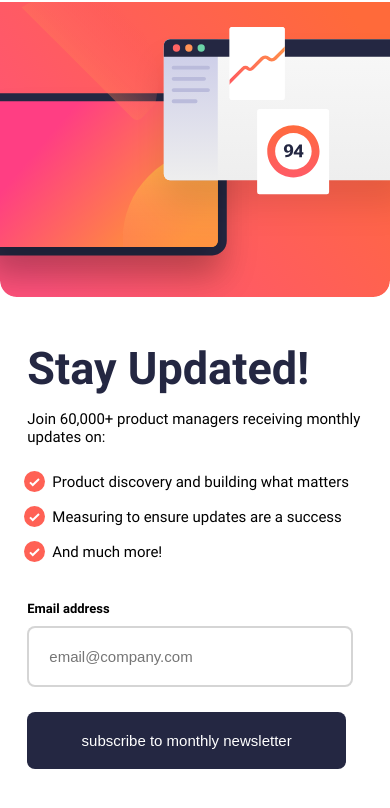
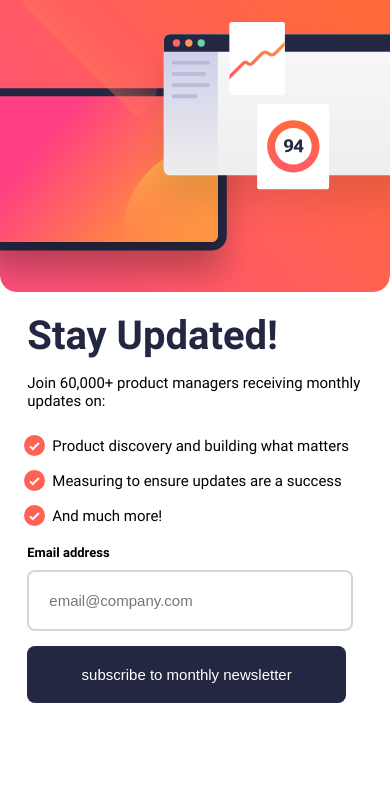
Before and after one commit to Edu-hsf/Coding_Projects, a plain HTML site: page Validate-Email-Project/home.html in a window 390 px wide. Shown: the top 808 px of the page. Drawn offline with Linux system fonts and the light colour scheme.

Commit message:
Responsiveness correction

```diff
--- a/Validate-Email-Project/styles/homeStyle.css
+++ b/Validate-Email-Project/styles/homeStyle.css
@@ -1,11 +1,11 @@
 @font-face {
     font-family: 'Roboto-Bold';
-    src: url('../fonts/Roboto-Bold.ttf');
+    src: url('../../fonts/Roboto-Bold.ttf');
 }
 
 @font-face {
     font-family: 'Roboto-Regular';
-    src: url('../fonts/Roboto-Regular.ttf');
+    src: url('../../fonts/Roboto-Regular.ttf');
 }
 
 :root {
@@ -148,11 +148,17 @@ aside img {
     aside img {
         width: 100%;
         height: 100%;
+        position: relative;
+        top: -5px;
     }
 
     .principalSection {
         position: relative;
         top: -15px;
+    }
+
+    header {
+        margin-top: 0px;
     }
 
     .principalSection section #subscribe {
@@ -162,6 +168,11 @@ aside img {
     .principalSection section #email {
         width: 90%;
         padding-right: 0px;
+        margin-bottom: 15px;
+    }
+
+    .principalSection section {
+        padding-top: 15px;
     }
 }
 
@@ -173,6 +184,6 @@ aside img {
 
 @media screen and (max-width: 394px) {
     header h1 {
-        font-size: 45px;
+        font-size: 40px;
     }
 }
```
